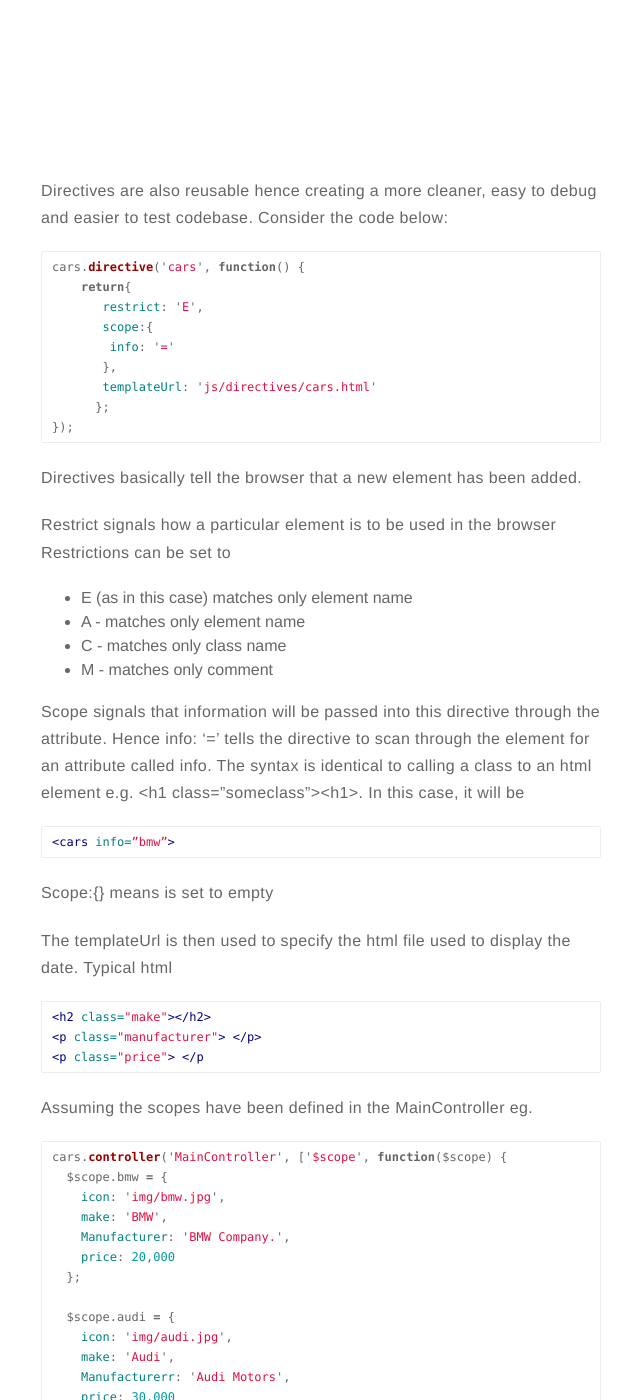
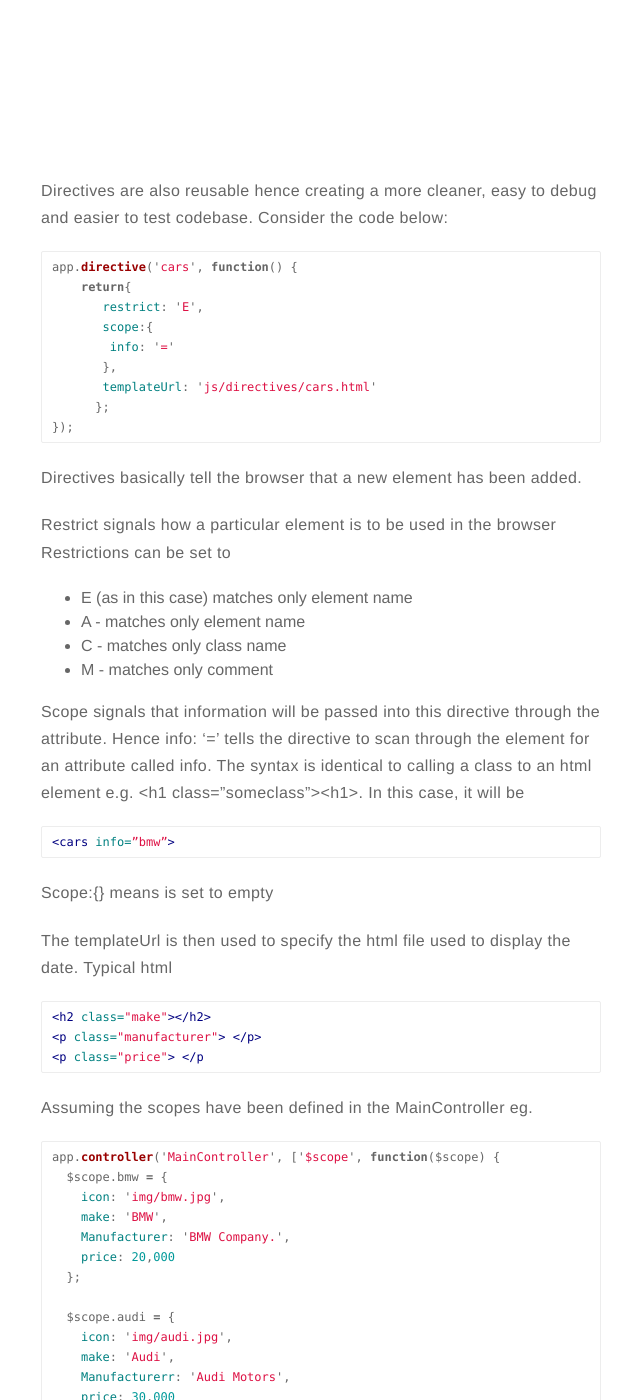
Before and after one commit to BruhKofi/bruhkofi.github.io, a Jekyll site: the page built from _posts/2017-03-02-angular-js-directives.markdown, in a window 1280 px wide and 1400 px high, scrolled down 811 px. Shown: the whole window, without its empty margins (319-959 px from the left). Built offline with Jekyll 4.4.1, drawn with Linux system fonts in a browser that asks for light colours; a script that is not in the unit is left out; comment, search, counter and statistics services are not loaded.

Commit message:
edit code

```diff
--- a/_posts/2017-03-02-angular-js-directives.markdown
+++ b/_posts/2017-03-02-angular-js-directives.markdown
@@ -25,7 +25,7 @@ Directives are also reusable hence creating a more cleaner, easy to debug and ea
 
 {% highlight js %}
 
-cars.directive('cars', function() {
+app.directive('cars', function() {
     return{
        restrict: 'E',
        scope:{
@@ -70,7 +70,7 @@ Assuming the scopes have been defined in the MainController eg.
 
 
 {% highlight js %}
-cars.controller('MainController', ['$scope', function($scope) {
+app.controller('MainController', ['$scope', function($scope) {
   $scope.bmw = {
     icon: 'img/bmw.jpg',
     make: 'BMW',
```
